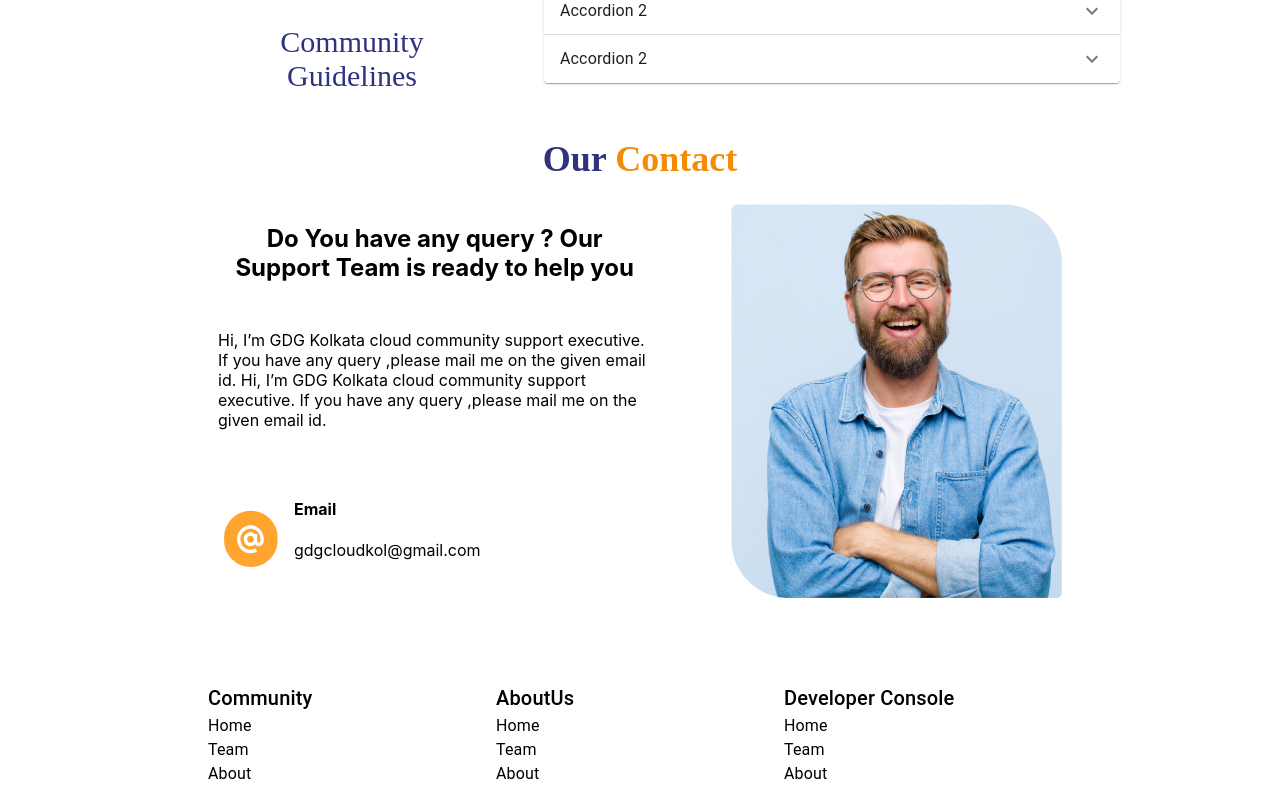
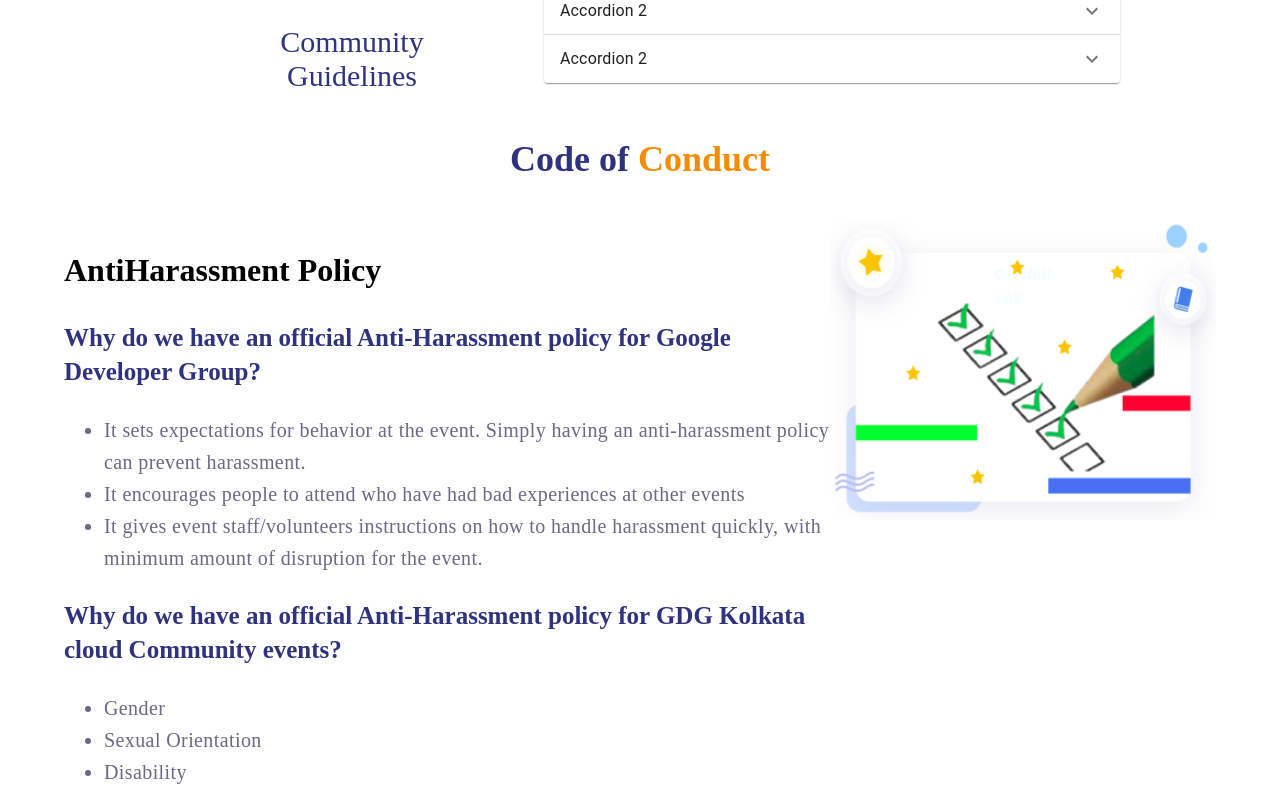
Before and after one commit to gdgcloudkol/gdgcloudkol.github.io, a React (Create React App) app in the folder client/: page / in a window 1280 px wide. Shown: the part 2540-3329 px from the top of the page. Built offline with nearby package versions, Linux system fonts and the light colour scheme.

Commit message:
coc responsive done

```diff
--- a/client/src/App.tsx
+++ b/client/src/App.tsx
@@ -40,7 +40,7 @@
       <FeatureEvents />
       <OurPartners />
       <AboutUs />
-      {/* <Coc /> */}
+      <Coc />
       <ContactUs />
       <Footer />
 
--- a/client/src/Pages/CodOfConduct/Coc.css
+++ b/client/src/Pages/CodOfConduct/Coc.css
@@ -27,12 +27,19 @@
     display: flex;
     flex-direction: row;
 }
-.cocimg{
-    margin-top: 150px;
-
+.cocimgContainer{
+    width: 50%;
+}
+.cocImg{
+    width: 100%;
+    height: auto;
+}
+@media (max-width: 650px) {
+    .cocImg {
+      display: none
+    }
 }
 .heading2{
-
     font-family: 'Nunito Sans';
     font-size: 32px;
     color: #000000;
--- a/client/src/Pages/CodOfConduct/Coc.tsx
+++ b/client/src/Pages/CodOfConduct/Coc.tsx
@@ -47,8 +47,9 @@
             <li>Nationality</li>
           </ul>
         </div>
-        <div className='cocimg'>
-          <img src={COC} alt='COC' width={370} />
+        <div className='cocimgContainer' >
+          <img className='cocImg'
+           src={COC} alt='COC'/>
         </div>
       </div>
       <p className='unlists'>
```
